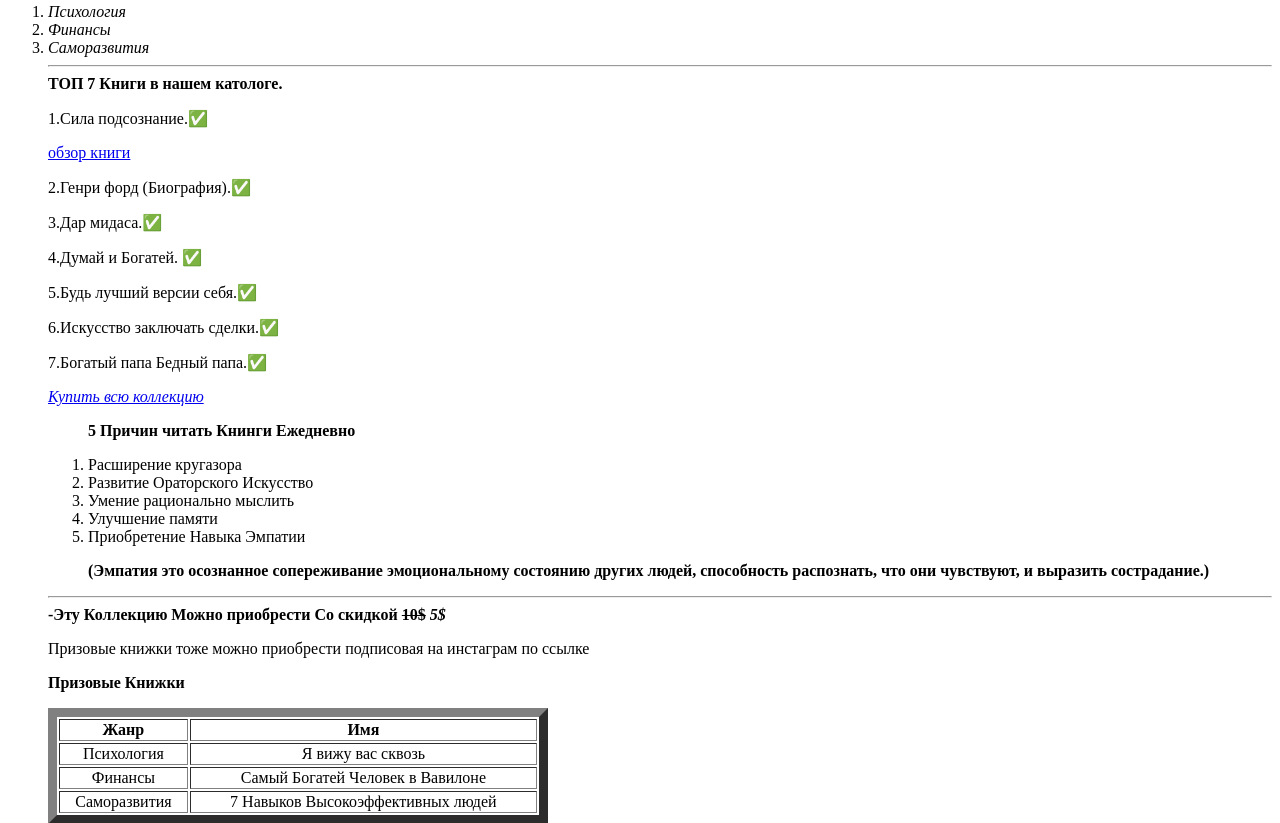
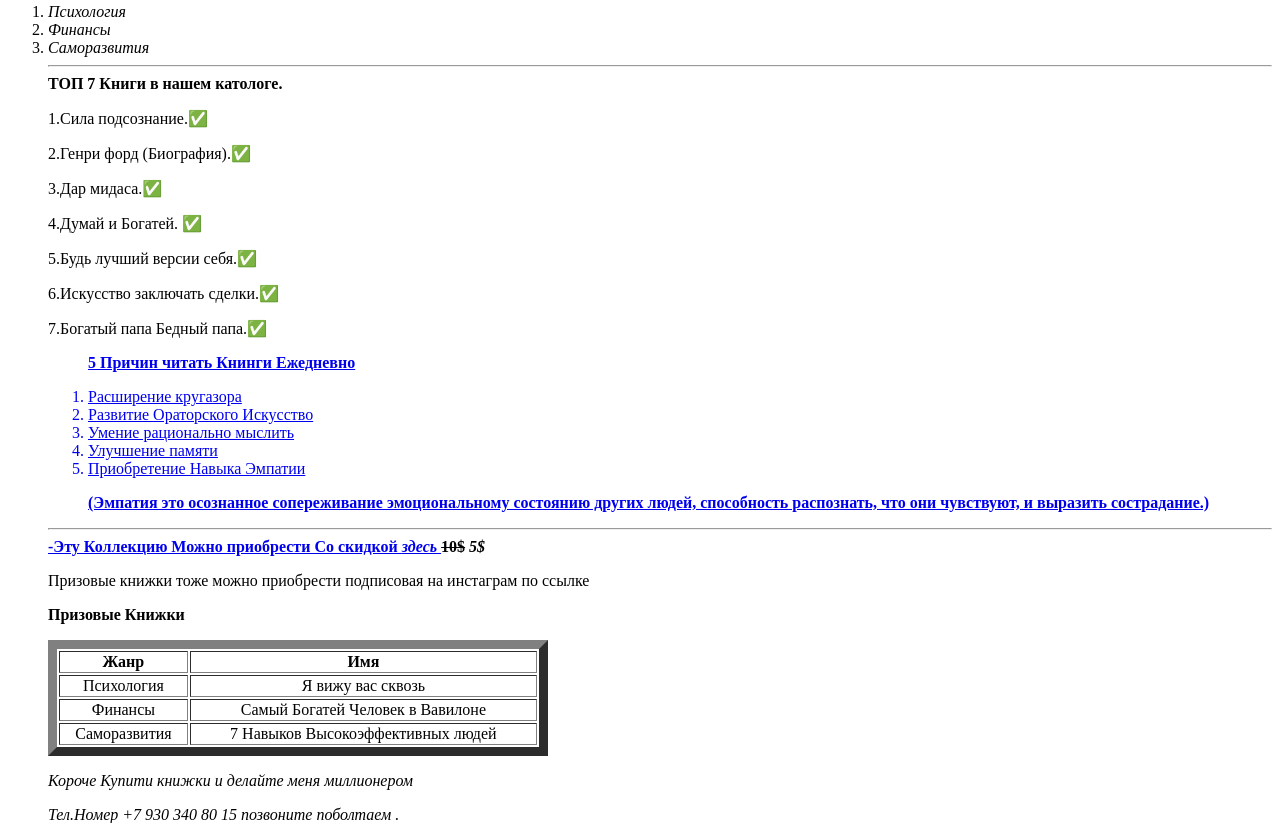
Before and after one commit to ArtMaker-web/FarmonovBooks.uz, a plain HTML site: page index.html in a window 1280 px wide. Shown: the part 677-1500 px from the top of the page. Drawn offline with Linux system fonts and the light colour scheme.

Commit message:
Update index.html

```diff
--- a/index.html
+++ b/index.html
@@ -22,14 +22,14 @@
         <li><em>Саморазвития</em></li>
         <hr>
         <hr4><b>ТОП 7 Книги в нашем катологе.</b></hr4>
-        <p>1.Сила подсознание.✅</p> <a href="book 1.html">обзор книги</a> </p>
+        <p>1.Сила подсознание.✅
         <p>2.Генри форд (Биография).✅
         <p>3.Дар мидаса.✅</p>
         <p>4.Думай и Богатей. ✅</p>
         <p></p>5.Будь лучший версии себя.✅ </p>
         <p>6.Искусство заключать сделки.✅</p>
         <p>7.Богатый папа Бедный папа.✅</p>
-        <a href="https://t.me/Farmonov2703" title="нажми на меня"> <em>Купить всю коллекцию</em> </a><br>
+        <a href="https://t.me/Farmonov2703" title="нажми на меня">
        <ol>
         <p><b>5 Причин читать Книнги Ежедневно</b></p>
         <li>Расширение кругазора </li>
@@ -40,7 +40,7 @@
         <p><b> (Эмпатия это осознанное сопереживание эмоциональному состоянию других людей, способность распознать, что они чувствуют, и выразить сострадание.)</b></p>
        </ol>
        <hr>
-       <b>-Эту Коллекцию Можно приобрести Со скидкой <strike>10$</strike> <em>5$</em></b>
+       <b>-Эту Коллекцию Можно приобрести Со скидкой <a href="https://t.me/Farmonov2703" title="нажми на меня"> <em>здесь</em> </a> <strike>10$</strike> <em>5$</em></b>
         <p>Призовые книжки тоже можно приобрести подписовая на инстаграм по ссылке</p>
         <p><b>Призовые Книжки</b></p>
         <table border="9" width="500">
```
